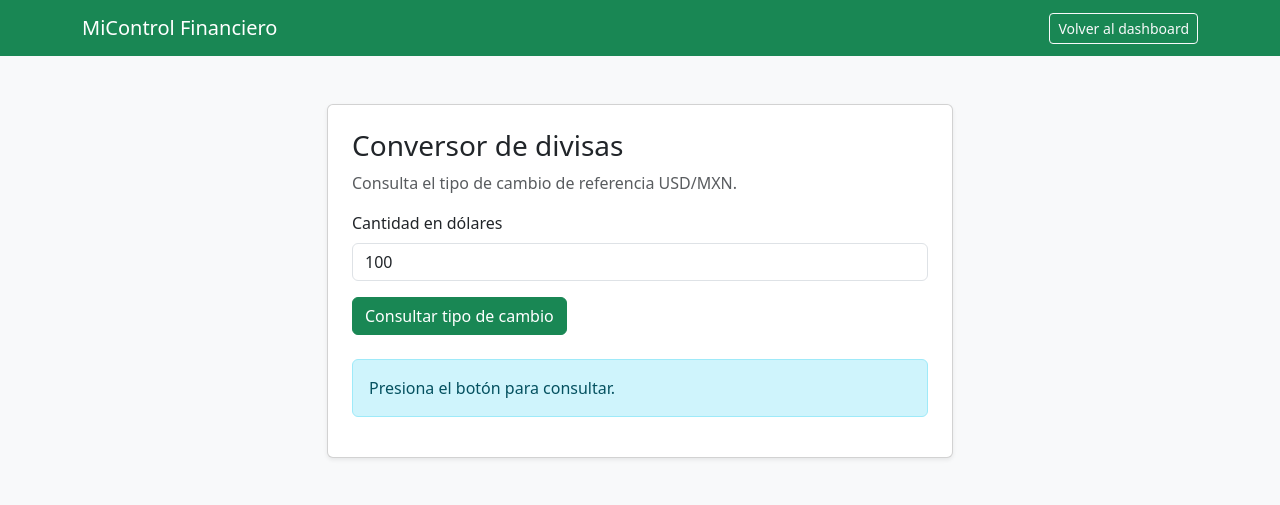
After one commit to AdanCodi/PinedaBotelloAdanMiguelUnidad3, a PHP site: page /tipo_cambio.php in a window 1280 px wide. The commit adds this page. Shown: the top 505 px of the page. Run offline with PHP 8.4, Linux system fonts and the light colour scheme; the visitor is signed in with stand-in values (Sample User, id 1).

Commit message:
Integracion de Web Service externo
api externa de tipo de cambio de pesos a dolares

```diff
--- a/dashboard.php
+++ b/dashboard.php
@@ -182,6 +182,11 @@ function dinero($cantidad) {
         <a href="app/metas/index.php"
         class="btn btn-outline-success">
             Mis metas de ahorro
+        </a>
+
+        <a href="tipo_cambio.php"
+        class="btn btn-outline-success">
+            Conversor de divisas
         </a>
 
         <a href="reportes.php"
--- /dev/null
+++ b/tipo_cambio.php
@@ -0,0 +1,127 @@
+
+<?php
+require_once __DIR__ . '/config/sesion.php';
+
+if (!isset($_SESSION['usuario_id'])) {
+    header('Location: app/auth/login.php');
+    exit;
+}
+?>
+
+<!DOCTYPE html>
+<html lang="es">
+<head>
+    <meta charset="UTF-8">
+    <meta name="viewport"
+          content="width=device-width, initial-scale=1">
+    <title>Tipo de cambio - MiControl Financiero</title>
+
+    <link
+        href="https://cdn.jsdelivr.net/npm/bootstrap@5.3.3/dist/css/bootstrap.min.css"
+        rel="stylesheet">
+</head>
+
+<body class="bg-light">
+
+<nav class="navbar navbar-dark bg-success">
+    <div class="container">
+        <span class="navbar-brand">MiControl Financiero</span>
+
+        <a href="dashboard.php"
+           class="btn btn-outline-light btn-sm">
+            Volver al dashboard
+        </a>
+    </div>
+</nav>
+
+<main class="container py-5" style="max-width:650px;">
+
+    <div class="card shadow-sm">
+        <div class="card-body p-4">
+
+            <h3>Conversor de divisas</h3>
+            <p class="text-muted">
+                Consulta el tipo de cambio de referencia USD/MXN.
+            </p>
+
+            <label class="form-label">Cantidad en dólares</label>
+
+            <input type="number"
+                   id="cantidad"
+                   class="form-control"
+                   value="100"
+                   min="0"
+                   step="0.01">
+
+            <button id="consultar"
+                    class="btn btn-success mt-3">
+                Consultar tipo de cambio
+            </button>
+
+            <div id="resultado"
+                 class="alert alert-info mt-4">
+                Presiona el botón para consultar.
+            </div>
+
+        </div>
+    </div>
+
+</main>
+
+<script>
+const boton = document.getElementById('consultar');
+const resultado = document.getElementById('resultado');
+
+boton.addEventListener('click', async () => {
+    const cantidad = Number(
+        document.getElementById('cantidad').value
+    );
+
+    if (!Number.isFinite(cantidad) || cantidad < 0) {
+        resultado.textContent = 'Ingresa una cantidad válida.';
+        return;
+    }
+
+    resultado.textContent = 'Consultando API externa...';
+
+    try {
+        const respuesta = await fetch(
+            'https://api.frankfurter.dev/v1/latest?base=USD&symbols=MXN'
+        );
+
+        if (!respuesta.ok) {
+            throw new Error('No se pudo consultar el servicio.');
+        }
+
+        const datos = await respuesta.json();
+        const tasa = Number(datos.rates?.MXN);
+
+        if (!Number.isFinite(tasa) || tasa <= 0) {
+            throw new Error('El tipo de cambio no está disponible.');
+        }
+
+        const total = cantidad * tasa;
+
+        const formato = numero =>
+            new Intl.NumberFormat('es-MX', {
+                style: 'currency',
+                currency: 'MXN'
+            }).format(numero);
+
+        resultado.textContent =
+            'Fecha del tipo de cambio: ' + datos.date +
+            '\n1 USD = ' + formato(tasa) +
+            '\n' + cantidad + ' USD = ' + formato(total);
+
+        resultado.style.whiteSpace = 'pre-line';
+
+    } catch (error) {
+        resultado.textContent =
+            'Error al consultar el tipo de cambio: ' +
+            error.message;
+    }
+});
+</script>
+
+</body>
+</html>
```
